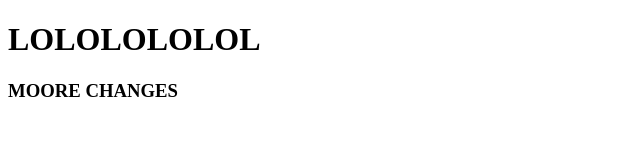
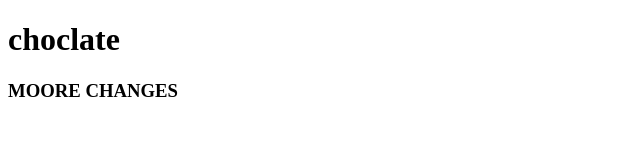
Before and after one commit to TsaiRenkun/git-intro, a plain HTML site: page Hello.html in a window 1280 px wide. Shown: the whole page, without its empty margins (0-640 px from the left). Drawn offline with Linux system fonts and the light colour scheme.

Commit message:
changes Hello <h1>, Index potato

```diff
--- a/Hello.html
+++ b/Hello.html
@@ -4,7 +4,7 @@
     <title></title>
 </head>
 <body>
-    <h1>LOLOLOLOLOL</h1>
+    <h1>choclate</h1>
 <h3>MOORE CHANGES</h3>
 </body>
 </html>
```
Also changed, not shown: index.html (+1 -1 lines).
